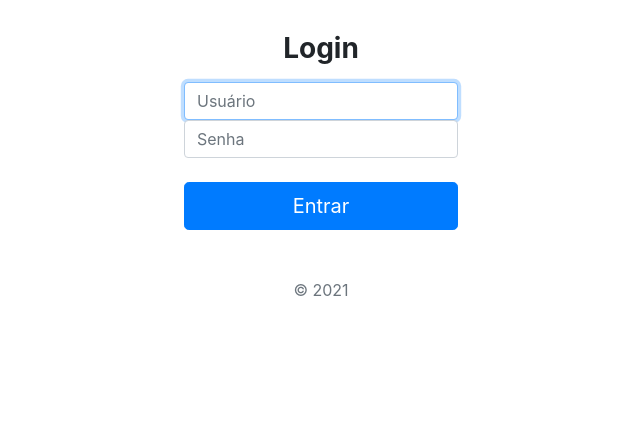
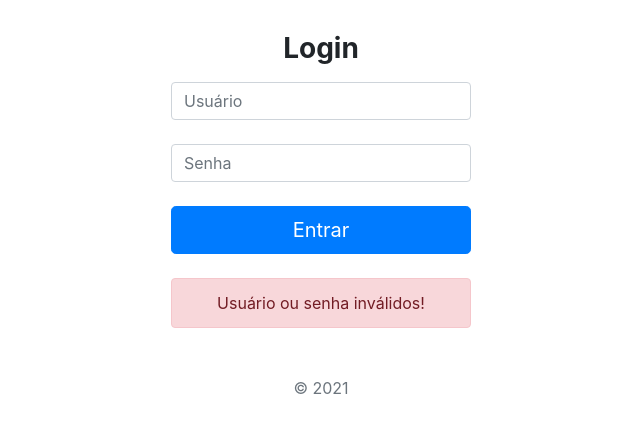
Before and after one commit to rogerzc-unisinos/desenvweb, a PHP site: page /index.php in a window 1280 px wide. Shown: the part 131-564 px from the top of the page, without its empty margins (319-959 px from the left). Run offline with PHP 8.4, Linux system fonts and the light colour scheme; a user stored in the database is signed in.

Commit message:
Adicionada a mensagem de erro no login

```diff
--- a/index.php
+++ b/index.php
@@ -4,15 +4,30 @@ include('./partials/header.php');
 ?>
 
 <div class="d-flex justify-content-center text-center">
-    <form class="form-signin" action="login.php" method="POST">
+    <form class="form-signin" action="login.php" method="POST" style="min-width: 300px;">
         <br>
         <h1 class="h3 mb-3 font-weight-bold">Login</h1>
         <label for="inputUsuario" class="sr-only">Usuário</label>
-        <input type="text" id="inputUsuario" name="usuario" class="form-control" placeholder="Usuário" required="true" autofocus="true">
+        <input type="text" id="inputUsuario" name="usuario" class="form-control" placeholder="Usuário" required="true">
+        <br>
         <label for="inputSenha" class="sr-only">Senha</label>
         <input type="password" id="inputSenha" name="senha" class="form-control" placeholder="Senha" required="true">
         <br>
         <button class="btn btn-lg btn-primary btn-block" type="submit">Entrar</button>
+
+        <br>
+
+        <?php
+        if (isset($_SESSION['nao_autenticado'])) :
+        ?>
+        <div class="alert alert-danger" role="alert">
+            Usuário ou senha inválidos!
+        </div>
+        <?php
+        endif;
+        unset($_SESSION['nao_autenticado']);
+        ?>
+
         <p class="mt-5 mb-3 text-muted">© 2021</p>
     </form>
 </div>
```
